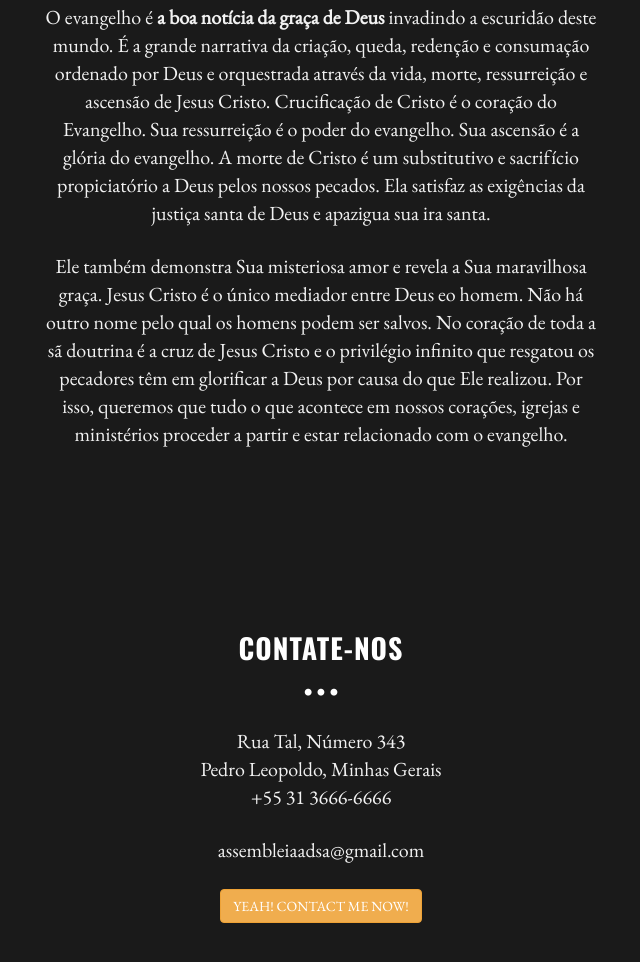
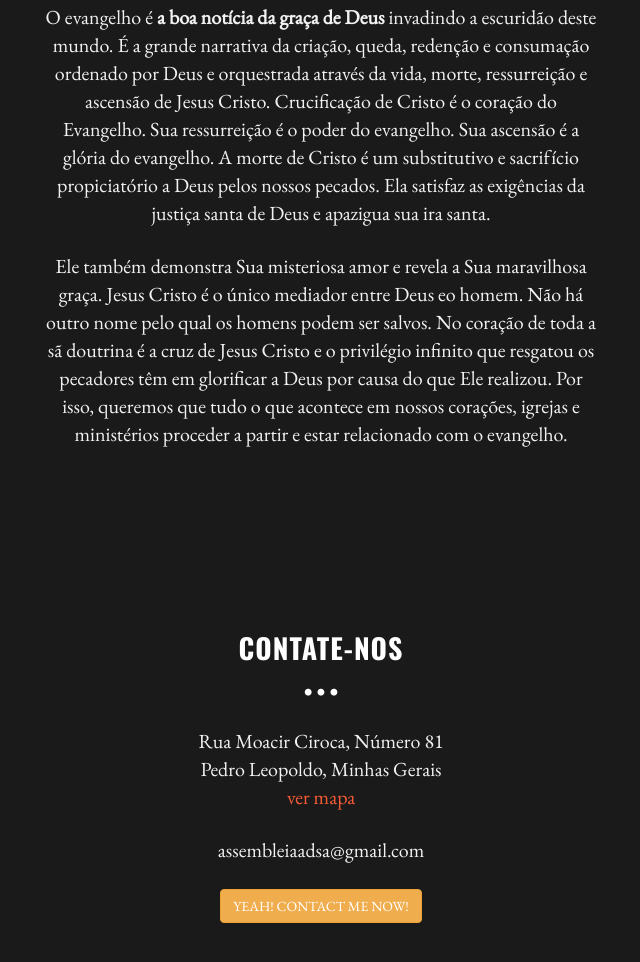
Before and after one commit to adsapl/adsapl.github.io, a plain HTML site: page index.html in a window 1280 px wide. Shown: the part 924-1886 px from the top of the page, without its empty margins (319-959 px from the left). Drawn offline with nearby package versions, Linux system fonts and the light colour scheme.

Commit message:
added address and a google maps link

```diff
--- a/index.html
+++ b/index.html
@@ -138,7 +138,7 @@
 				<p class="centered"><i class="icon icon-circle"></i><i class="icon icon-circle"></i><i class="icon icon-circle"></i></p>
 
 				<div class="col-lg-6 col-lg-offset-3">
-					<p>Rua Tal, Número 343<br/>Pedro Leopoldo, Minhas Gerais<br/>+55 31 3666-6666</p>
+					<p>Rua Moacir Ciroca, Número 81<br/>Pedro Leopoldo, Minhas Gerais<br/> <a href="https://goo.gl/maps/2XuvEX152G82">ver mapa</a></p>
 					<p>assembleiaadsa@gmail.com</p>
 					<p><button type="button" class="btn btn-warning">YEAH! CONTACT ME NOW!</button></p>
 				</div>
```
